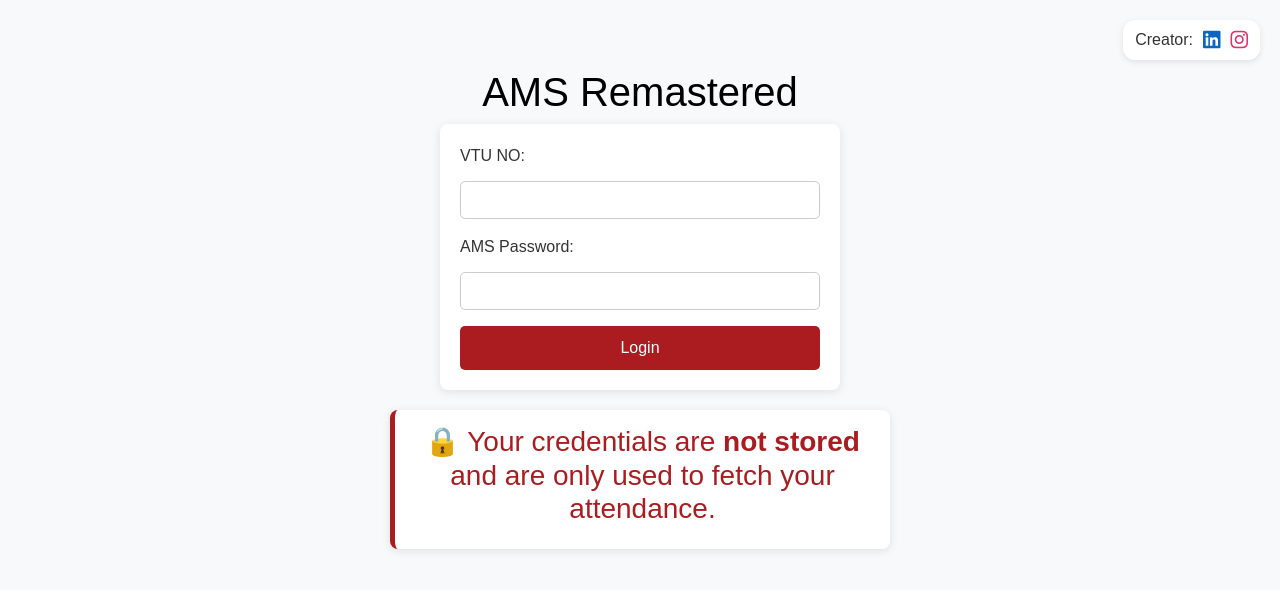
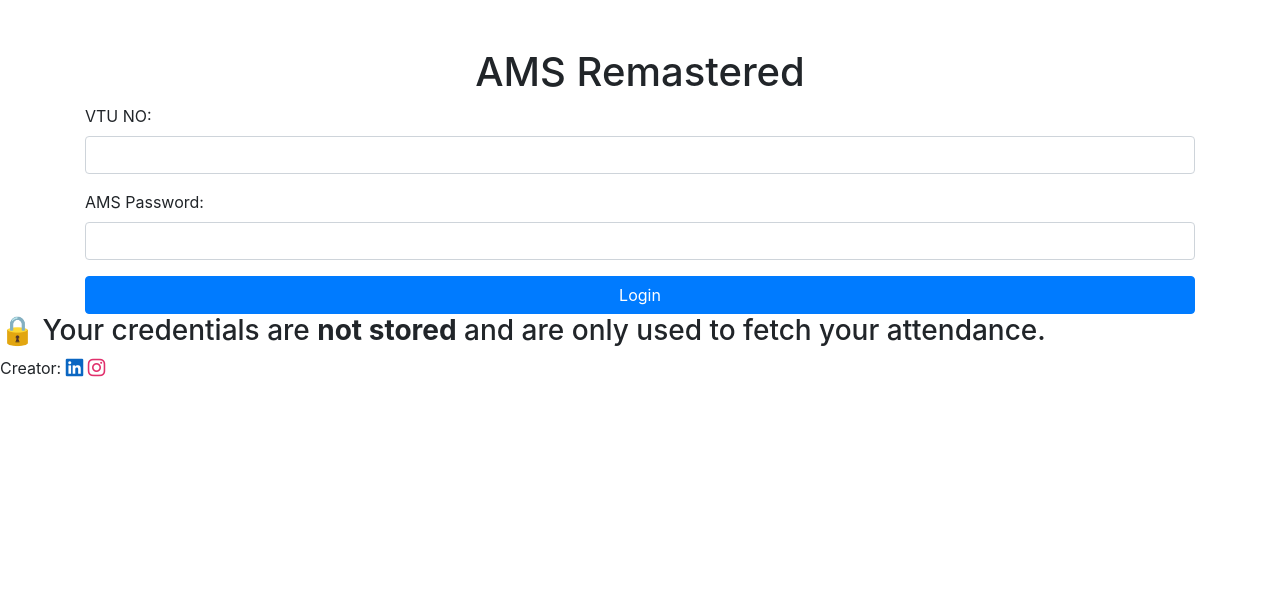
Before and after one commit to revanth-ch/ams-remastered, a Flask app: page / in a window 1280 px wide. Shown: the top 590 px of the page. Run offline with Flask 3, Linux system fonts and the light colour scheme; some libraries are stand-ins or nearby versions.

Commit message:
Update styles.css

```diff
--- a/website/static/styles.css
+++ b/website/static/styles.css
@@ -1,143 +1,31 @@
+<!DOCTYPE html>
+<html lang="en">
+<head>
+    <meta charset="UTF-8">
+    <meta name="viewport" content="width=device-width, initial-scale=1.0">
+    <title>AMS Remastered</title>
+    <link rel="stylesheet" href="https://stackpath.bootstrapcdn.com/bootstrap/4.4.1/css/bootstrap.min.css">
+    <link rel="stylesheet" href="{{ url_for('static', filename='styles.css') }}">
+    <link rel="shortcut icon" href="{{ url_for('static', filename='Untitled-removebg-preview.png') }}" type="image/x-icon">
 
-body {
-    font-family: 'Arial', sans-serif;
-    background-color: #f8f9fa;
-    color: #333;
-    margin: 0;
-    padding: 20px;
-}
+    <!-- Google tag (gtag.js) -->
+    <script async src="https://www.googletagmanager.com/gtag/js?id=G-4MTXMKGPTX"></script>
+    <script>
+      window.dataLayer = window.dataLayer || [];
+      function gtag(){dataLayer.push(arguments);}
+      gtag('js', new Date());
+      gtag('config', 'G-4MTXMKGPTX');
+    </script>
 
+    <!-- Font Awesome (for social icons) -->
+    <link rel="stylesheet" href="https://cdnjs.cloudflare.com/ajax/libs/font-awesome/6.5.0/css/all.min.css">
 
-.form-container {
-    max-width: 400px;
-    background: white;
-    padding: 20px;
-    box-shadow: 0px 2px 10px rgba(0, 0, 0, 0.1);
-    border-radius: 8px;
-    margin: 0 auto;
-}
-
-
-input[type="text"], input[type="password"] {
-    width: 100%;
-    padding: 10px;
-    margin-top: 5px;
-    border: 1px solid #ccc;
-    border-radius: 5px;
-}
-
-
-button, .btn {
-    background-color: #ab1c20;
-    color: white;
-    border: none;
-    padding: 10px 15px;
-    cursor: pointer;
-    border-radius: 5px;
-    transition: background 0.3s ease, transform 0.2s ease;
-}
-
-button:hover, .btn:hover {
-    background-color: #ffd698;
-    transform: translateY(-2px);
-    color: black;
-}
-
-
-.student-info {
-    background: #ab1c20;
-    color: white;
-    border-radius: 8px;
-    padding: 15px;
-    text-align: center;
-}
-
-
-table {
-    width: 100%;
-    border-collapse: collapse;
-    margin-top: 20px;
-    background-color: #fff;
-    box-shadow: 0px 2px 10px rgba(0, 0, 0, 0.1);
-    overflow-x: auto; /* Allows horizontal scrolling */
-    display: block; /* Enables scrolling */
-}
-
-th, td {
-    border: 1px solid #ddd;
-    padding: 10px;
-    text-align: center;
-}
-
-
-th {
-    background-color: #ab1c20; /* Deep red */
-    color: white;
-    font-weight: bold;
-}
-
-tbody tr:nth-child(even) {
-    background-color: #f2f2f2; /* Light gray for striping */
-}
-
-
-h1 {
-    color: black;
-    text-align: center;
-}
-
-
-.security-warning {
-    max-width: 500px; /* Restricts width for better readability */
-    background: #ffffff; /* Light yellow for warning effect */
-    color: #ab1c20; /* Deep red to match theme */
-    padding: 15px;
-    border-radius: 8px;
-    text-align: center;
-    font-weight: bold;
-    margin: 20px auto; /* Centers the div */
-    box-shadow: 0px 2px 10px rgba(0, 0, 0, 0.1);
-    border-left: 5px solid #ab1c20; /* Adds a subtle left border */
-}
-
-
-@media screen and (max-width: 768px) {
-    /* Adjust Table for Smaller Screens */
-    table {
-        width: 100%;
-        overflow-x: auto; /* Enables horizontal scroll on mobile */
-        -webkit-overflow-scrolling: touch; /* For smooth scrolling on iOS */
-    }
-
-    th, td {
-        padding: 8px; /* Smaller padding for smaller screens */
-        font-size: 14px; /* Slightly smaller font for better readability */
-    }
-
-    .student-info {
-        padding: 10px; /* Adjust padding on mobile */
-    }
-
-    h1 {
-        font-size: 24px; /* Resize title for smaller screens */
-    }
-}
-
-@media screen and (max-width: 480px) {
-    /* Further Adjustments for Small Mobile Devices */
-    table {
-        font-size: 12px; /* Reduce font size further on small screens */
-    }
-
-    th, td {
-        padding: 6px; /* Reduce padding further */
-    }
-}
+    <style>
         .creator-contact {
             position: fixed;
-    top: 20px;
-    right: 20px;
-    z-index: 9999;
+            top: 15px;
+            right: 15px;
+            z-index: 10000;
             background: white;
             padding: 8px 12px;
             border-radius: 12px;
@@ -154,7 +42,79 @@
         .creator-contact a:hover {
             opacity: 0.7;
         }
+    </style>
+</head>
+<body>
+    <!-- Creator contact fixed top-right -->
+    <div class="creator-contact">
+        Creator:
+        <a href="https://www.linkedin.com/in/ch-revanth/" target="_blank" style="color: #0A66C2;">
+            <i class="fab fa-linkedin fa-lg"></i>
+        </a>
+        <a href="https://www.instagram.com/revanthnow" target="_blank" style="color: #E1306C;">
+            <i class="fab fa-instagram fa-lg"></i>
+        </a>
+    </div>
 
-.creator-contact a:hover {
-    opacity: 0.7;
-}
+    <div class="container mt-5">
+        <h1 class="text-center">AMS Remastered</h1>
+
+        <!-- Login Form -->
+        <div class="form-container">
+            <form method="POST">
+                <div class="form-group">
+                    <label for="username">VTU NO:</label>
+                    <input type="text" class="form-control" id="username" name="username" required>
+                </div>
+                <div class="form-group">
+                    <label for="password">AMS Password:</label>
+                    <input type="password" class="form-control" id="password" name="password" required>
+                </div>
+                <button type="submit" class="btn btn-primary btn-block">Login</button>
+            </form>
+        </div>
+
+        {% if name and hall_ticket %}
+        <!-- Student Info -->
+        <div class="student-info mt-4 p-3">
+            <h3>Welcome, {{ name }}</h3>
+            <p><strong>Hall Ticket Number:</strong> {{ hall_ticket }}</p>
+        </div>
+        {% endif %}
+
+        {% if attendance %}
+        <!-- Attendance Table -->
+        <table class="table mt-4">
+            <thead>
+                <tr>
+                    <th>Course Code</th>
+                    <th>Course Name</th>
+                    <th>Total Sessions</th>
+                    <th>Attended Sessions</th>
+                    <th>Attendance (%)</th>
+                    <th>Overall Attendance</th>
+                    <th>Sessions Needed for 75%</th>
+                </tr>
+            </thead>
+            <tbody>
+                {% for entry in attendance %}
+                <tr>
+                    <td>{{ entry.course_code }}</td>
+                    <td>{{ entry.course_name }}</td>
+                    <td>{{ entry.total_sessions }}</td>
+                    <td>{{ entry.attended_sessions }}</td>
+                    <td>{{ entry.present_percentage }}%</td>
+                    <td>{{entry.Overall_percentage}}%</td>
+                    <td>{{ entry.remaining_sessions }}</td>
+                </tr>
+                {% endfor %}
+            </tbody>
+        </table>
+        {% endif %}
+    </div>
+
+    <div class="security-warning">
+        <h3>🔒 Your credentials are <strong>not stored</strong> and are only used to fetch your attendance.</h3>
+    </div>
+</body>
+</html>
```
Lines whose indentation alone changed are shown as unchanged.
